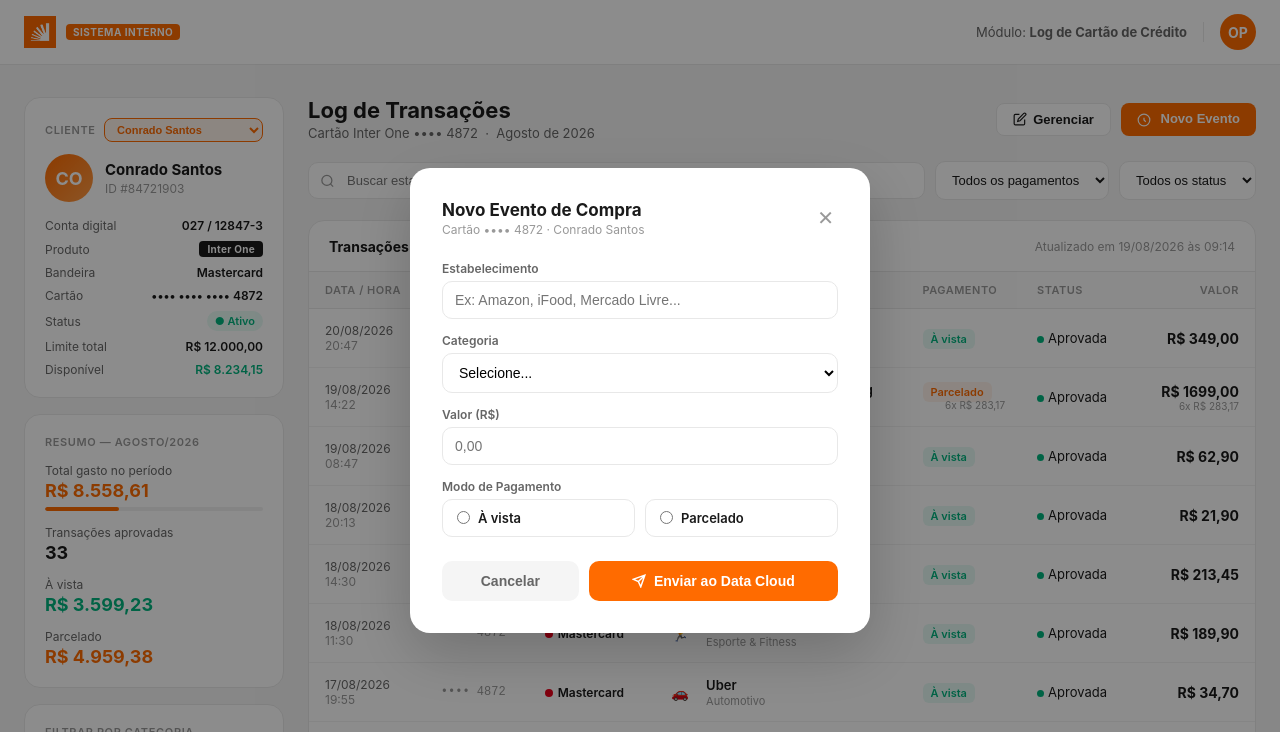
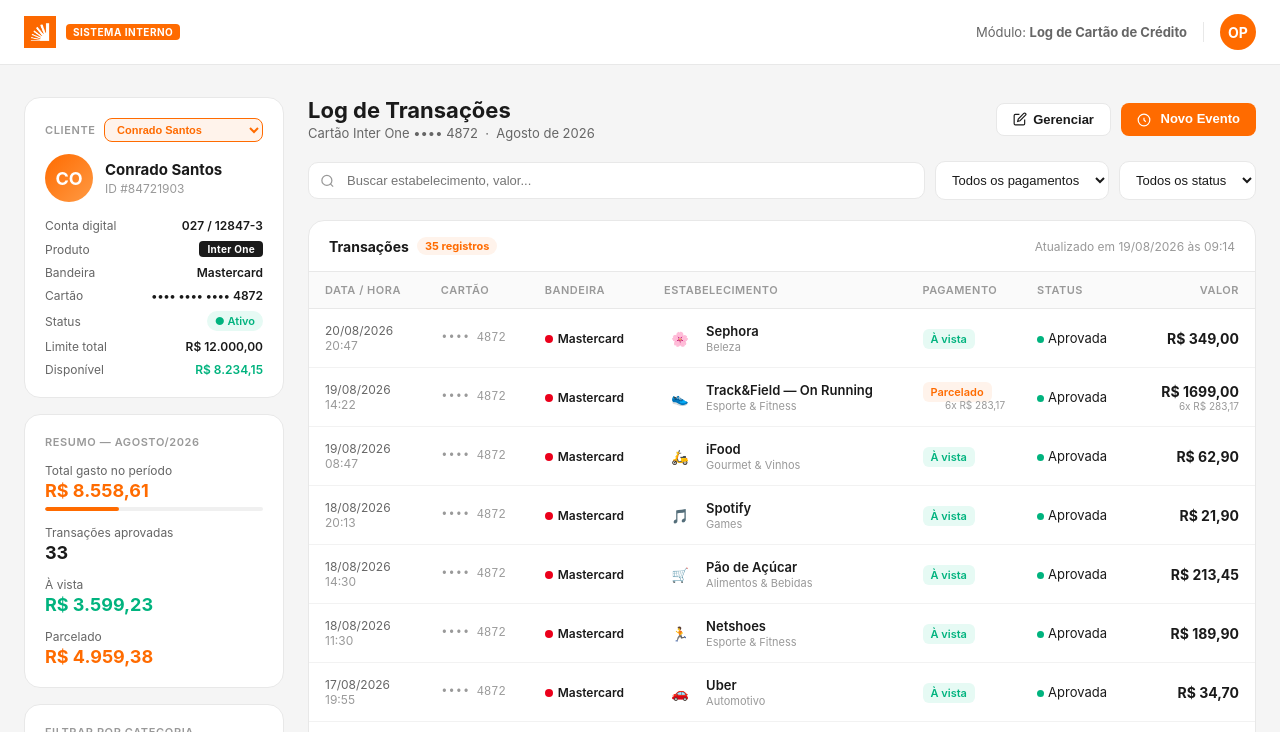
Before and after one commit to marcosrmarkitoz/InterSiteCartao, a website: page index.html in a window 1280 px wide. Shown: the top 732 px of the page. Drawn offline with Linux system fonts and the light colour scheme.

Commit message:
fix: modal nao abre automaticamente ao carregar a pagina

```diff
--- a/index.html
+++ b/index.html
@@ -1099,7 +1099,7 @@
 </div>
 
 <!-- ── MODAL NOVO EVENTO ── -->
-<div id="eventModal" style="display:none;position:fixed;inset:0;z-index:1000;background:rgba(0,0,0,.45);display:flex;align-items:center;justify-content:center;" onclick="handleOverlayClick(event)">
+<div id="eventModal" style="display:none;position:fixed;inset:0;z-index:1000;background:rgba(0,0,0,.45);align-items:center;justify-content:center;" onclick="handleOverlayClick(event)">
   <div style="background:#fff;border-radius:20px;padding:32px;width:100%;max-width:460px;box-shadow:0 20px 60px rgba(0,0,0,.2);position:relative;" onclick="event.stopPropagation()">
 
     <!-- Header -->
```
